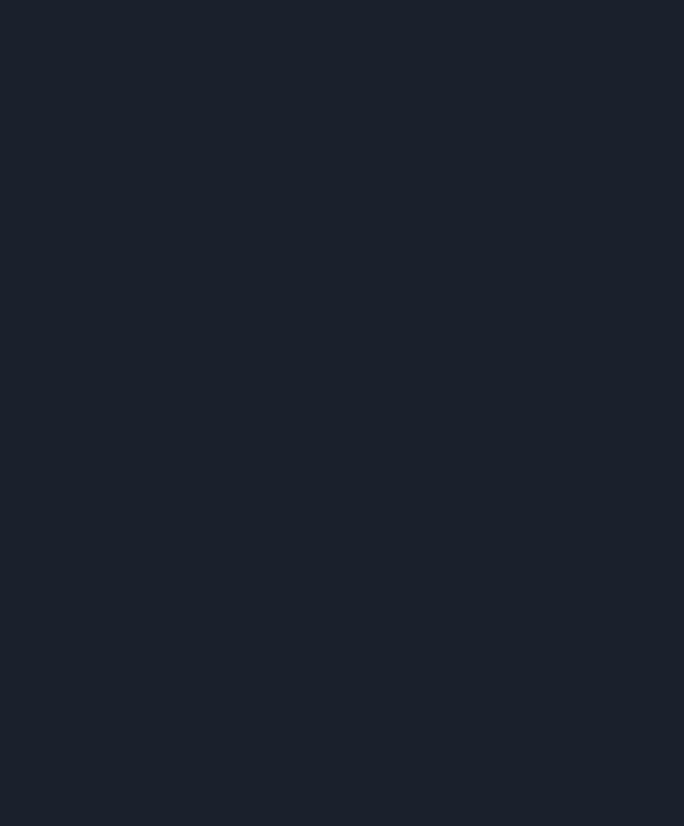
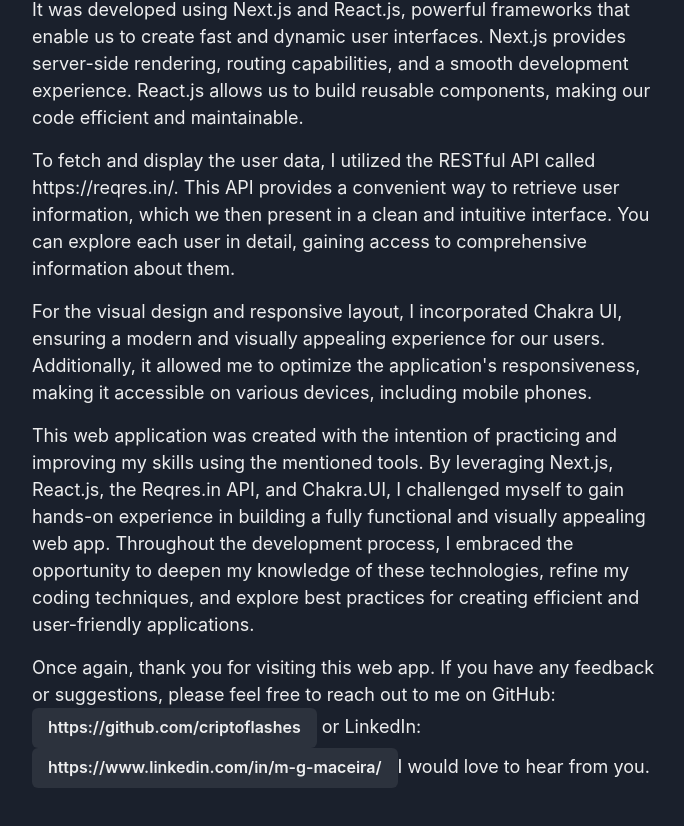
Before and after one commit to criptoflashes/nextProfileApp, a Next.js app: page /about in a window 1280 px wide. Shown: the part 330-1156 px from the top of the page, without its empty margins (288-972 px from the left). Before the commit the page ends 800 px from the top, so only its background shows below. Built offline with nearby package versions, Linux system fonts and the light colour scheme.

Commit message:
add text and some style to about section

```diff
--- a/pages/about.js
+++ b/pages/about.js
@@ -1,20 +1,81 @@
 import React from "react";
+import Link from "next/link";
 import Container from "../components/Container";
-import Head from 'next/head';
-import { Flex, Box, Text } from "@chakra-ui/react";
-
+import Head from "next/head";
+import {
+  Flex,
+  Box,
+  Text,
+  Heading,
+  Stack,
+  Highlight,
+  Button,
+} from "@chakra-ui/react";
 
 const About = () => {
   return (
     <div>
       <Container>
-       <Head>
-        <title>MM-About</title>
+        <Head>
+          <title>MM-About</title>
+        </Head>
 
-      </Head>
-      <Text>About</Text>
+        <Heading textAlign="center" w="100%">
+          Thank you for visiting this web application! I would like to share
+          with you how it was built and the technologies used...
+        </Heading>
+        <Box py="2rem">
+          <Text fontSize="lg">
+
+
+              It was developed using Next.js and React.js, powerful frameworks
+              that enable us to create fast and dynamic user interfaces. Next.js
+              provides server-side rendering, routing capabilities, and a smooth
+              development experience. React.js allows us to build reusable
+              components, making our code efficient and maintainable.
+
+
+            <Text my="1rem">
+              To fetch and display the user data, I utilized the RESTful API
+              called https://reqres.in/. This API provides a convenient way to
+              retrieve user information, which we then present in a clean and
+              intuitive interface. You can explore each user in detail, gaining
+              access to comprehensive information about them.
+            </Text>
+            <Text my="1rem">
+              For the visual design and responsive layout, I incorporated Chakra
+              UI, ensuring a modern and visually appealing experience for our
+              users. Additionally, it allowed me to optimize the application's
+              responsiveness, making it accessible on various devices, including
+              mobile phones.
+            </Text>
+            <Text my="1rem">
+              This web application was created with the intention of practicing
+              and improving my skills using the mentioned tools. By leveraging
+              Next.js, React.js, the Reqres.in API, and Chakra.UI, I challenged
+              myself to gain hands-on experience in building a fully functional
+              and visually appealing web app. Throughout the development
+              process, I embraced the opportunity to deepen my knowledge of
+              these technologies, refine my coding techniques, and explore best
+              practices for creating efficient and user-friendly applications.
+            </Text>
+            <Box my="1rem">
+              Once again, thank you for visiting this web app. If you have any
+              feedback or suggestions, please feel free to reach out to me on
+              GitHub:
+              <Link href={"https://github.com/criptoflashes"}>
+                <Button> https://github.com/criptoflashes </Button>
+              </Link>{' '}
+              or LinkedIn:
+              <Link href={"https://www.linkedin.com/in/m-g-maceira/"}>
+                <Button>  https://www.linkedin.com/in/m-g-maceira/ </Button>
+              </Link>
+               I would
+              love to hear from you.
+            </Box>
+          </Text>
+        </Box>
       </Container>
-
     </div>
   );
 };
```
